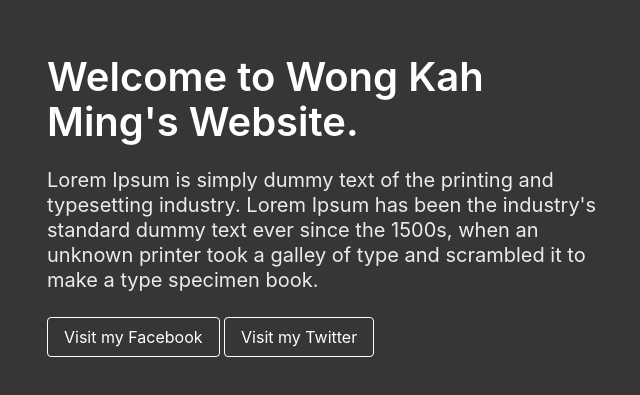
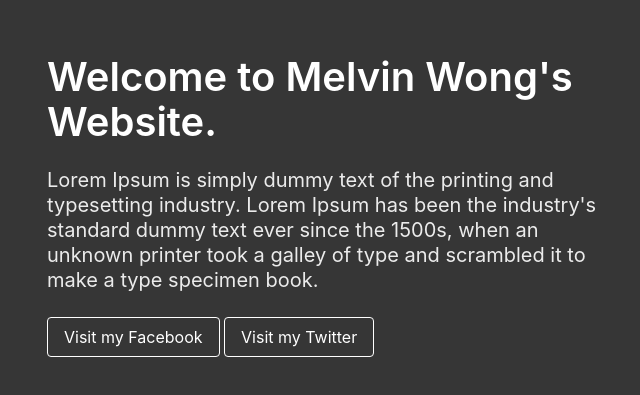
Before and after one commit to kelvinwongkm/wongkahming.github.io, a plain HTML site: page index.html in a window 1280 px wide. Shown: the part 195-590 px from the top of the page, without its empty margins (311-951 px from the left). Drawn offline with nearby package versions, Linux system fonts and the light colour scheme.

Commit message:
Update index.html

```diff
--- a/index.html
+++ b/index.html
@@ -1,7 +1,7 @@
 <!DOCTYPE html>
 <html>
     <head>
-        <title>Wong Kah Ming's Website</title>
+        <title>Melvin Wong's Website</title>
         <link rel="stylesheet"
             href="https://cdn.jsdelivr.net/npm/bulma@0.9.2/css/bulma.min.css">
         <meta name="viewport" content="width=device-width, initial-scale=1">
@@ -13,7 +13,7 @@
             <div class="columns is-vcentered is-centered">
                 <div class="column is-6">
                     <div class="block">
-                        <h1 class="title is-2">Welcome to Wong Kah Ming's Website.</h1>
+                        <h1 class="title is-2">Welcome to Melvin Wong's Website.</h1>
                     </div>
                     <div class="block">
                         <h2 class="subtitle">Lorem Ipsum is simply dummy text of the printing and typesetting industry. Lorem Ipsum has been the industry's standard dummy text ever since the 1500s, when an unknown printer took a galley of type and scrambled it to make a type specimen book.<br>
```
